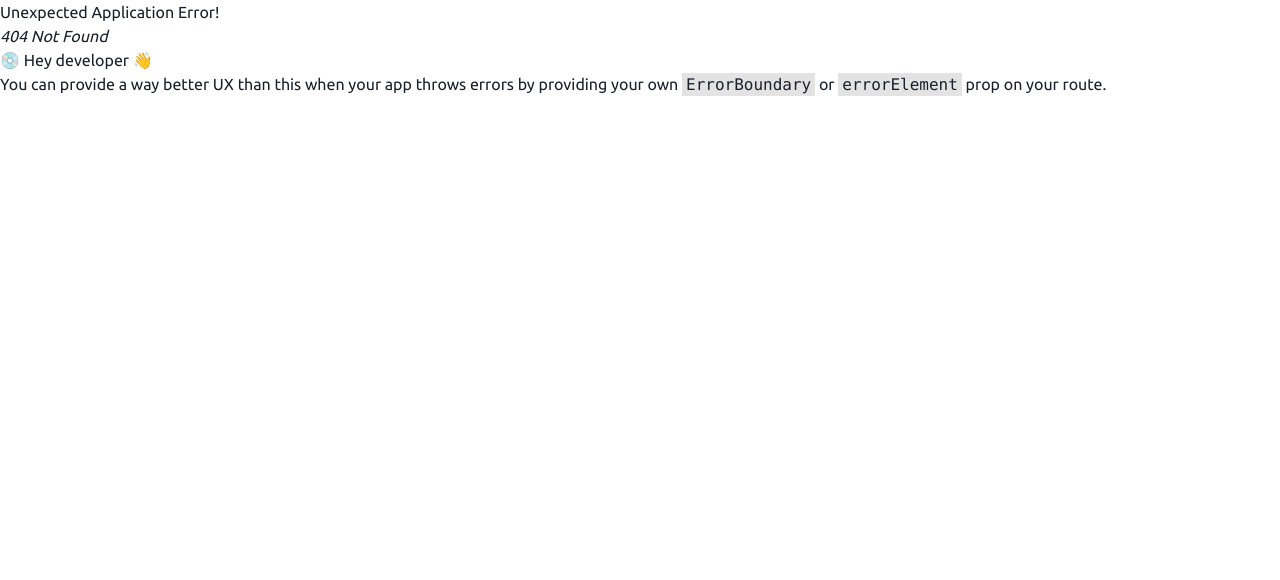
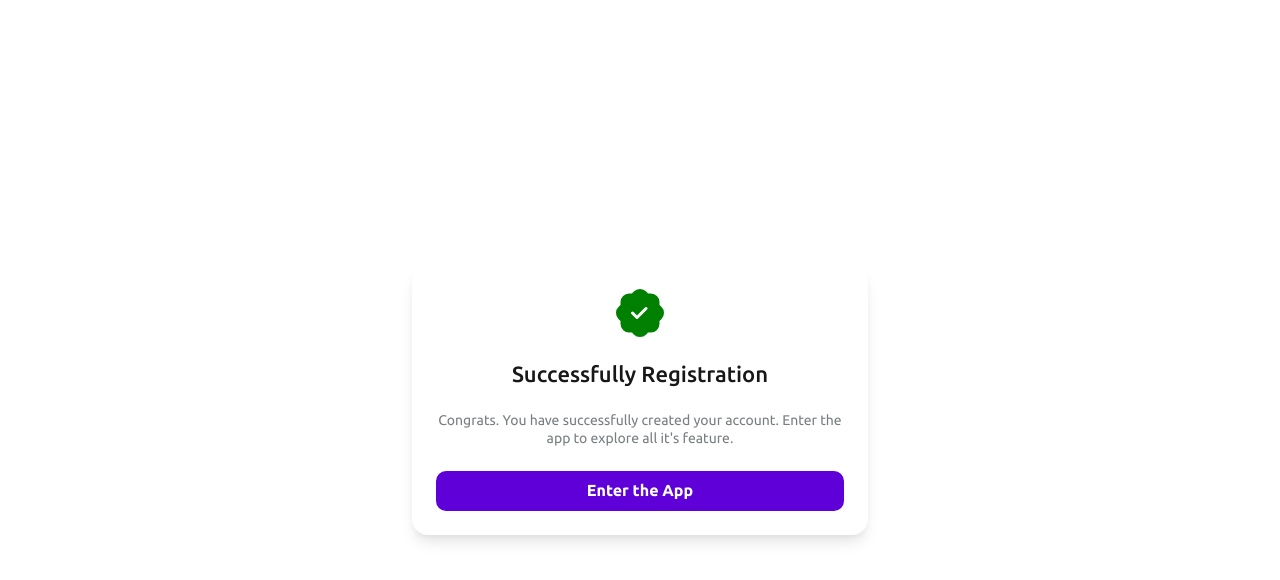
Before and after one commit to INTESARSHAWON/Auth-Crypto-Dashboard-using-React-Chakra-UI, a React (Vite) app in the folder app/: page /register-success in a window 1280 px wide. Before the commit this address had no page. Shown: the top 580 px of the page. Built offline with nearby package versions, Linux system fonts and the light colour scheme.

Commit message:
creating register successy page

```diff
--- a/app/src/App.jsx
+++ b/app/src/App.jsx
@@ -5,7 +5,7 @@ import Signin from "./pages/Auth/Signin/Signin";
 import Support from "./pages/Support/Support";
 import TransactionPage from "./pages/Transaction/Transaction";
 import RegisterEmailVerify from "./pages/Auth/RegisterEmailVerify/RegisterEmailVerify";
-
+import RegisterSuccess from "./pages/Auth/RegisterSuccess/RegisterSuccess";
 
 const router = createBrowserRouter([
   {
@@ -32,6 +32,10 @@ const router = createBrowserRouter([
     path: "/register-email-verify",
     element: <RegisterEmailVerify />,
   },
+  {
+    path: "/register-success",
+    element: <RegisterSuccess />,
+  },
 ]);
 
 function App() {
--- a/app/src/pages/Auth/RegisterSuccess/RegisterSuccess.jsx
+++ b/app/src/pages/Auth/RegisterSuccess/RegisterSuccess.jsx
@@ -0,0 +1,31 @@
+import { Box, Button, Center, Icon, Text, VStack } from "@chakra-ui/react"
+import Card from "../../../components/Card"
+import { BsPatchCheckFill } from "react-icons/bs";
+import { Link } from "react-router-dom";
+
+const RegisterEmailVerify = () => {
+  return (
+    <Center minH="100vh">
+        <Card>
+            <VStack spacing={6}>
+            <Icon as={BsPatchCheckFill} boxSize="48px" color="green"/>
+            <Text textStyle="h4" color="p.black" fontWeight="medium">
+                Successfully Registration
+            </Text>
+            <Text textStyle="p2" color="black.60" textAlign="center">
+                Congrats. You have successfully created your account. Enter the app to explore all it's feature.
+            </Text>
+            <Box w="full">
+                <Link to="/signin">
+                    <Button w="full">
+                        Enter the App
+                    </Button>
+                </Link>
+            </Box>
+            </VStack>
+        </Card>
+    </Center>
+  )
+}
+
+export default RegisterEmailVerify
```
